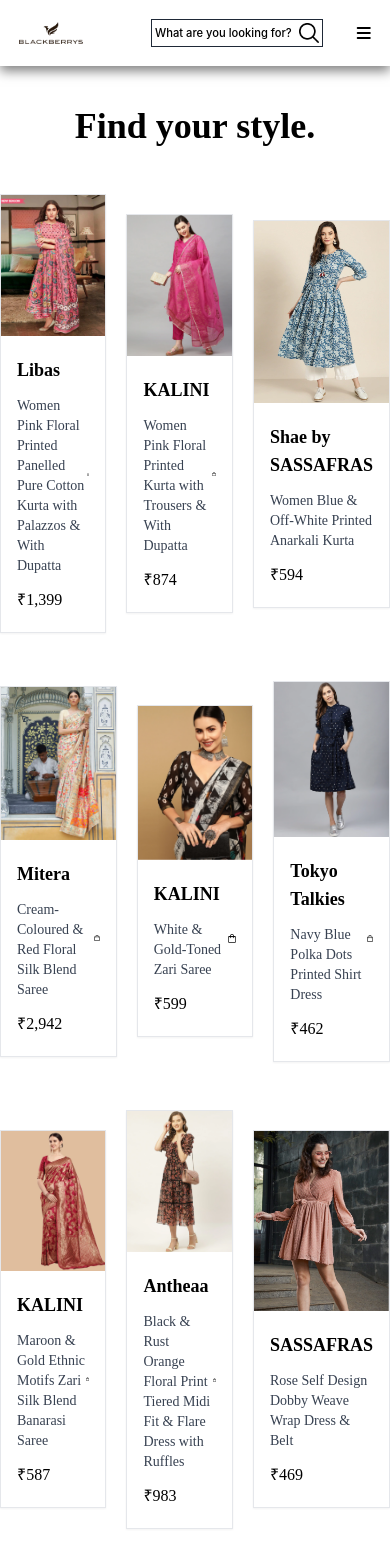
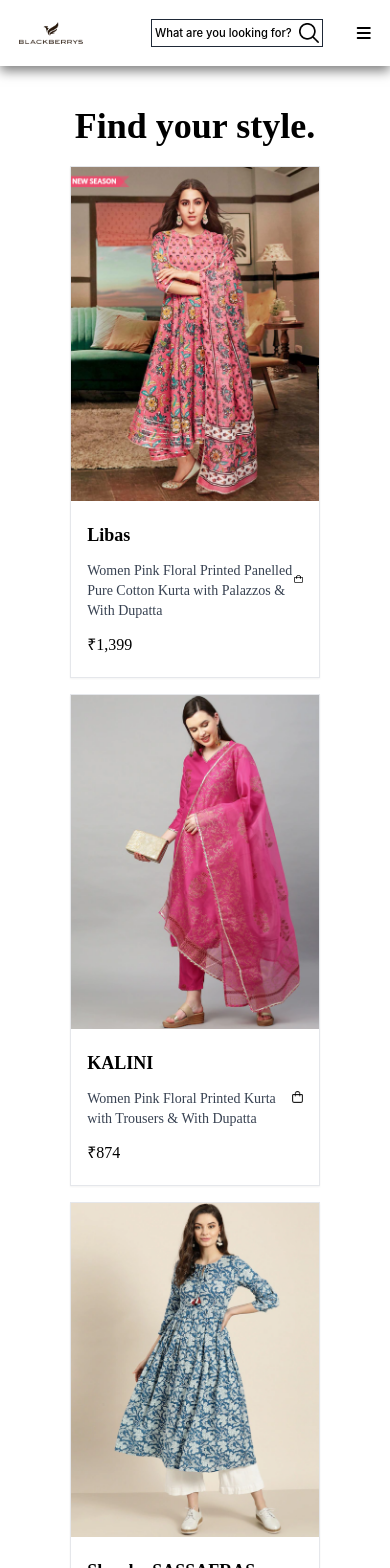
Before and after one commit to rohan9024/ecommerce, a React (Create React App) app: page /women in a window 390 px wide. Shown: the top 1568 px of the page. Built offline with nearby package versions, Linux system fonts and the light colour scheme.

Commit message:
Made women page responsive

```diff
--- a/src/components/Women.js
+++ b/src/components/Women.js
@@ -15,8 +15,7 @@
 const Women = () => {
     return (
         <div>
-            <div className='w-screen font-dmsans flex flex-col justify-center items-center space-y-12 my-10'>
-
+            <div className='w-full font-dmsans flex flex-col justify-center items-center my-10'>
                 <motion.div
                     initial={{ opacity: 0, scale: 0.5 }}
                     animate={{ opacity: 1, scale: 1 }}
@@ -24,17 +23,13 @@
                     className='flex flex-row space-x-2 justify-center items-center'>
                     <h1 className='text-black text-4xl font-bold'>Find your style.</h1>
                 </motion.div>
-                <div className='flex justify-center items-center space-x-5'>
+                <div className='w-4/5 mx-auto grid gap-4 grid-cols-1 sm:grid-cols-2 lg:grid-cols-3 xl:grid-cols-4 mt-5'>
                     <ShoeItem title={"Libas"} desc={"Women Pink Floral Printed Panelled Pure Cotton Kurta with Palazzos & With Dupatta"} price={"₹1,399"} img={img1} />
                     <ShoeItem title={"KALINI"} desc={"Women Pink Floral Printed Kurta with Trousers & With Dupatta"} price={"₹874"} img={img2} />
                     <ShoeItem title={"Shae by SASSAFRAS"} desc={"Women Blue & Off-White Printed Anarkali Kurta"} price={"₹594"} img={img3} />
-                </div>
-                <div className='flex justify-center items-center space-x-5'>
                     <ShoeItem title={"Mitera"} desc={"Cream-Coloured & Red Floral Silk Blend Saree"} price={"₹2,942"} img={img4} />
                     <ShoeItem title={"KALINI"} desc={"White & Gold-Toned Zari Saree"} price={"₹599"} img={img5} />
                     <ShoeItem title={"Tokyo Talkies"} desc={"Navy Blue Polka Dots Printed Shirt Dress"} price={"₹462"} img={img6} />
-                </div>
-                <div className='flex justify-center items-center space-x-5'>
                     <ShoeItem title={"KALINI"} desc={"Maroon & Gold Ethnic Motifs Zari Silk Blend Banarasi Saree"} price={"₹587"} img={img7} />
                     <ShoeItem title={"Antheaa"} desc={"Black & Rust Orange Floral Print Tiered Midi Fit & Flare Dress with Ruffles"} price={"₹983"} img={img8} />
                     <ShoeItem title={"SASSAFRAS"} desc={"Rose Self Design Dobby Weave Wrap Dress & Belt"} price={"₹469"} img={img9} />
```
